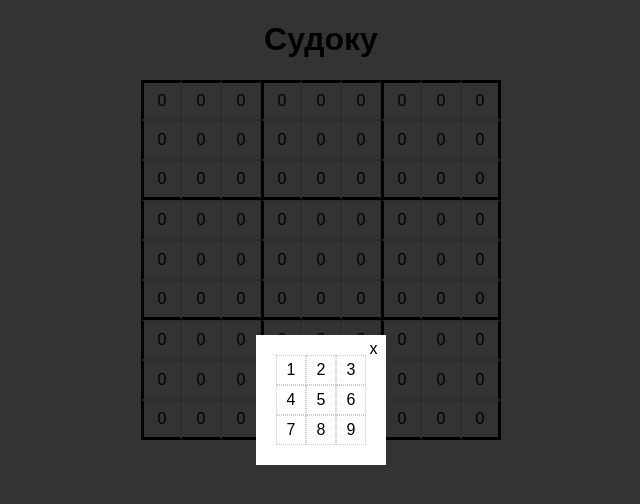
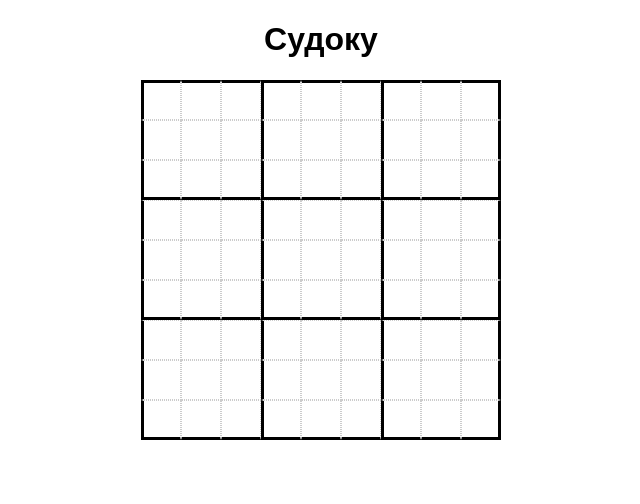
Before and after one commit to taraswww777/react-learn-sudoku, a React (Create React App) app: page / in a window 1280 px wide. Shown: the top 504 px of the page, without its empty margins (319-959 px from the left). Built offline with nearby package versions, Linux system fonts and the light colour scheme.

Commit message:
sudoku convert in one component add keyboard

```diff
--- a/src/components/App/App.tsx
+++ b/src/components/App/App.tsx
@@ -1,6 +1,6 @@
 import * as React from 'react';
 import {BEM, IBEMProps} from "../../libs/BEM/BEM";
-import Sudoku from "../Sudoku/views/Sudoku";
+import Sudoku from "../Sudoku";
 import './App.css';
 
 const componentName = 'app';
--- /dev/null
+++ b/src/components/Sudoku/components/Sudoku/Sudoku.tsx
@@ -0,0 +1,112 @@
+import * as _ from "lodash";
+import * as React from 'react';
+import BEMComponent from "../../../../libs/BEM/BEMComponent";
+import SudokuCell, {genCell, ICell, MAX_POS_X, MAX_POS_Y, MIN_POS_X, MIN_POS_Y} from "../SudokuCell/SudokuCell";
+import SudokuKeyboard from "../SudokuKeyboard/SudokuKeyboard";
+import "./Sudoku.css";
+
+export type fnOpenKeyboard = (cell: ICell) => void;
+export type fnCloseKeyboard = () => void;
+export type fnSetCellValue = (cell: ICell) => void;
+
+class Sudoku extends BEMComponent {
+
+	constructor(props: any) {
+		super(props);
+
+		this.componentName = 'sudoku';
+
+		let task: ICell[] = [];
+
+		for (let posX = MIN_POS_X; posX < MAX_POS_X; posX++) {
+			for (let posY = MIN_POS_Y; posY < MAX_POS_Y; posY++) {
+				task.push(genCell(posX, posY));
+			}
+		}
+
+		this.state = {
+			...this.state,
+			currentStateTask: task,
+			history: [],
+			keyboardCell: {},
+			keyboardIsOpen: false,
+			taskDefault: task,
+		};
+
+		this.openKeyboard = this.openKeyboard.bind(this);
+		this.closeKeyboard = this.closeKeyboard.bind(this);
+		this.setCellValue = this.setCellValue.bind(this);
+	}
+
+	public openKeyboard(cell: ICell) {
+		this.setState({
+			...this.state,
+			keyboardCell: cell,
+			keyboardIsOpen: true,
+		});
+	}
+
+	public closeKeyboard() {
+		this.setState({
+			...this.state,
+			keyboardCell: {},
+			keyboardIsOpen: false,
+		});
+	}
+
+	public setCellValue(cell: ICell) {
+		const history = _.get(this.state, 'history', []);
+		const currentStateTask = _.get(this.state, 'currentStateTask', []);
+		history.push(currentStateTask);
+
+		if (currentStateTask) {
+			const newStateTask = _.map(currentStateTask, (currentCeil: ICell) => {
+				if (currentCeil.key === cell.key) {
+					return {
+						...currentCeil,
+						value: cell.value
+					}
+
+				} else {
+					return currentCeil;
+				}
+			});
+			this.closeKeyboard();
+
+			this.setState((state) => {
+				return {...state, 'history': history, currentStateTask: newStateTask}
+			});
+
+
+		}
+	}
+
+	public render() {
+		const currentStateTask = _.get(this.state, 'currentStateTask');
+		const keyboardIsOpen = _.get(this.state, 'keyboardIsOpen', false);
+		const keyboardCell = _.get(this.state, 'keyboardCell', {});
+
+		return (
+			<div className={this.block()}>
+				{currentStateTask && <div className={this.elem('grid')}>
+					{_.map(currentStateTask, (cell: ICell) => <div
+							className={this.elem('cell', 'pos', cell.key)}
+							key={cell.key}>
+							<SudokuCell
+								openKeyboard={this.openKeyboard}
+								cell={cell}/>
+						</div>
+					)}
+				</div>}
+
+				{keyboardIsOpen && keyboardCell && <SudokuKeyboard
+					cell={keyboardCell}
+					setCellValue={this.setCellValue}
+					closeKeyboard={this.closeKeyboard}
+				/>}
+			</div>
+		);
+	}
+}
+
+export default Sudoku;
--- /dev/null
+++ b/src/components/Sudoku/components/SudokuCell/SudokuCell.css
@@ -0,0 +1,7 @@
+.sudoku-cell{
+	width: 100%;
+	height: 100%;
+	display: flex;
+	align-items: center;
+	justify-content: center;
+}
--- /dev/null
+++ b/src/components/Sudoku/components/SudokuCell/SudokuCell.tsx
@@ -0,0 +1,52 @@
+import * as React from 'react';
+import {BEM, IBEMProps} from "../../../../libs/BEM/BEM";
+import {fnOpenKeyboard} from "../Sudoku/Sudoku";
+import "./SudokuCell.css";
+
+export const MIN_POS_X = 0;
+export const MIN_POS_Y = 0;
+
+export const MAX_POS_X = 9;
+export const MAX_POS_Y = 9;
+
+export interface ICell {
+	key: string,
+	posX: number,
+	posY: number,
+	value?: number | 0,
+}
+
+export function genCell(posX: number, posY: number, value: number = 0): ICell {
+	return {
+		'key': posX + '-' + posY,
+		'posX': posX,
+		'posY': posY,
+		'value': value,
+	}
+}
+
+
+export interface ISudokuCellProps extends IBEMProps {
+	cell: ICell;
+	openKeyboard: fnOpenKeyboard
+}
+
+const componentName = 'sudoku-cell';
+
+function onClickOpenKeyboard(cell: ICell, openKeyboard: fnOpenKeyboard) {
+	return () => {
+		openKeyboard(cell);
+	}
+}
+
+
+function SudokuCell(props: ISudokuCellProps) {
+	return (
+		<div className={props.block()} onClick={onClickOpenKeyboard(props.cell, props.openKeyboard)}>
+			{props.cell.value ? props.cell.value : ''}
+		</div>
+	);
+
+}
+
+export default BEM(SudokuCell, componentName);
--- a/src/components/Sudoku/css/SudokuKeyboard.css
+++ b/src/components/Sudoku/components/SudokuKeyboard/SudokuKeyboard.css
@@ -20,25 +20,25 @@
 	overflow: hidden;
 }
 
-
-
 .sudoku-keyboard__close:hover {
 	color: #f00;
+}
+
+.sudoku-keyboard__keys {
+	margin: 0 auto;
+	padding: 25px;
+	position: absolute;
+	top: 50%;
+	left: 50%;
+	transform: translateX(-50%) translateY(-50%);
+	background: #ffffff;
 }
 
 .sudoku-keyboard__grid {
 	display: grid;
 	width: 90px;
 	height: 90px;
-	margin: 0 auto;
 	grid: 30px 30px 30px/30px 30px 30px;
-	background: #ffffff;
-	padding: 20px;
-	position: absolute;
-	top: 50%;
-	left: 50%;
-	transform: translateX(-50%) translateY(-50%);
-
 }
 
 .sudoku-keyboard__key {
@@ -57,3 +57,11 @@
 	background: #000;
 	color: #fff;
 }
+
+.sudoku-keyboard__key--current{
+	background: #cccccc;
+}
+
+.sudoku-keyboard__key--clear {
+
+}
--- /dev/null
+++ b/src/components/Sudoku/components/SudokuKeyboard/SudokuKeyboard.tsx
@@ -0,0 +1,65 @@
+import * as _ from "lodash";
+import * as React from 'react';
+import {BEM, IBEMProps} from "../../../../libs/BEM/BEM";
+import {fnCloseKeyboard, fnSetCellValue} from "../Sudoku/Sudoku";
+import {ICell} from "../SudokuCell/SudokuCell";
+import "./SudokuKeyboard.css";
+
+const keys: number[] = [
+	1, 2, 3, 4, 5, 6, 7, 8, 9
+];
+const componentName = 'sudoku-keyboard';
+
+function onClickClose(closeKeyboard: fnCloseKeyboard) {
+	return () => {
+		closeKeyboard()
+	};
+}
+
+function onClickSetValue(newValue: number, cell: ICell, setCellValue: fnSetCellValue) {
+	return () => {
+		setCellValue({
+			...cell,
+			value: newValue
+		});
+	}
+}
+
+interface ISudokuKeyboardProps extends IBEMProps {
+	cell: ICell;
+	closeKeyboard: fnCloseKeyboard;
+	setCellValue: fnSetCellValue;
+}
+
+function SudokuKeyboard(props: ISudokuKeyboardProps) {
+	return (
+		<div className={props.block()}>
+			<div className={props.elem('keys')}>
+					<span
+						className={props.elem('close')}
+						onClick={onClickClose(props.closeKeyboard)}>x</span>
+				<div className={props.elem('grid')}>
+					{_.map(keys, (key: number) =>
+						<div
+							key={key}
+							onClick={onClickSetValue(key, props.cell, props.setCellValue)}
+							className={props.joinClasses(
+								props.elem('key'),
+								props.elem('key', props.cell.value === key ? 'current' : '')
+							)}>{key}</div>
+					)}
+				</div>
+
+				<div
+					onClick={onClickSetValue(0, props.cell, props.setCellValue)}
+					className={props.joinClasses(
+						props.elem('key'),
+						props.elem('key', props.cell.value === 0 ? 'current' : '')
+					)}>clear
+				</div>
+			</div>
+		</div>
+	);
+}
+
+export default BEM(SudokuKeyboard, componentName);
--- a/src/components/Sudoku/core/Cell.tsx
+++ /dev/null
@@ -1,21 +0,0 @@
-export const MIN_POS_X = 0;
-export const MIN_POS_Y = 0;
-
-export const MAX_POS_X = 9;
-export const MAX_POS_Y = 9;
-
-export interface ICell {
-	key: string,
-	posX: number,
-	posY: number,
-	value?: number | 0,
-}
-
-export function genCell(posX: number, posY: number, value: number = 0): ICell {
-	return {
-		'key': posX + '-' + posY,
-		'posX': posX,
-		'posY': posY,
-		'value': value,
-	}
-}
--- /dev/null
+++ b/src/components/Sudoku/index.tsx
@@ -0,0 +1,3 @@
+import Sudoku from './components/Sudoku/Sudoku';
+
+export default Sudoku;
--- a/src/components/Sudoku/views/Sudoku.tsx
+++ /dev/null
@@ -1,72 +0,0 @@
-import * as _ from "lodash";
-import * as React from 'react';
-import BEMComponent from "../../../libs/BEM/BEMComponent";
-import {genCell, ICell, MAX_POS_X, MAX_POS_Y, MIN_POS_X, MIN_POS_Y} from "../core/Cell";
-import "../css/Sudoku.css";
-import SudokuKeyboard from "./SudokuKeyboard";
-
-class Sudoku extends BEMComponent {
-
-	constructor(props: any) {
-		super(props);
-
-		this.componentName = 'sudoku';
-		let task: ICell[] = [];
-
-		for (let posX = MIN_POS_X; posX < MAX_POS_X; posX++) {
-			for (let posY = MIN_POS_Y; posY < MAX_POS_Y; posY++) {
-				task.push(genCell(posX, posY));
-			}
-		}
-
-		this.state = {...this.state, taskDefault: task, currentStateTask: task};
-	}
-
-	public openKeyboard(cellKey: string) {
-		// TODO: открытие окна для ввода числа
-		console.log('openKeyboard:cellKey:', cellKey);
-
-	// noinspection RequiredAttributes
-		return (<SudokuKeyboard cellKey={cellKey}/>);
-	}
-
-	public onClickOpenKeyboard(cellKey: string) {
-		// return (event: React.MouseEvent<HTMLElement>) => {
-		return () => {
-			this.openKeyboard(cellKey);
-		}
-	}
-
-	public renderCells(cells: ICell[]): any {
-		return (
-			<div className={this.elem('grid')}>{_.map(cells, (cell: ICell) => this.renderCell(cell))}</div>
-		);
-	}
-
-	public renderCell(cell: ICell): any {
-		return (
-			<div
-				onClick={this.onClickOpenKeyboard(cell.key)}
-				className={
-					this.joinClasses(this.elem('cell', 'pos', cell.key))}
-				key={cell.key}
-			>{cell.value}</div>
-		);
-	}
-
-
-
-
-	public render() {
-		const currentStateTask = _.get(this.state, 'currentStateTask');
-
-		return (
-			<div className={this.block()}>
-				{currentStateTask && this.renderCells(currentStateTask)}
-				{this.openKeyboard('0-0')}
-			</div>
-		);
-	}
-}
-
-export default Sudoku;
--- a/src/components/Sudoku/views/SudokuKeyboard.tsx
+++ /dev/null
@@ -1,37 +0,0 @@
-import * as _ from "lodash";
-import * as React from 'react';
-import {BEM, IBEMProps} from "../../../libs/BEM/BEM";
-import "../css/SudokuKeyboard.css";
-
-// TODO need setValue
-interface ISudokuKeyboardProps extends IBEMProps {
-	cellKey: string,
-	setValue: any
-}
-
-const keys: number[] = [
-	1, 2, 3, 4, 5, 6, 7, 8, 9
-];
-const componentName = 'sudoku-keyboard';
-
-function onClick(keyValue: number, cellKey: string,setValue:any) {
-	return () => {
-		setValue(cellKey,keyValue);
-	}
-}
-
-function SudokuKeyboard(props: ISudokuKeyboardProps) {
-	return (
-		<div className={props.block()}>
-			<div className={props.elem('grid')}>
-				<span className={props.elem('close')}>x</span>
-				{_.map(keys, (key: number) =>
-					<div onClick={onClick(key, props.cellKey,props.setValue)} className={props.elem('key')}>{key}</div>
-				)}
-			</div>
-		</div>
-	);
-
-}
-
-export default BEM(SudokuKeyboard, componentName);
```
Also changed, not shown: src/components/Sudoku/components/Sudoku/Sudoku.css (renamed from src/components/Sudoku/css/Sudoku.css).
